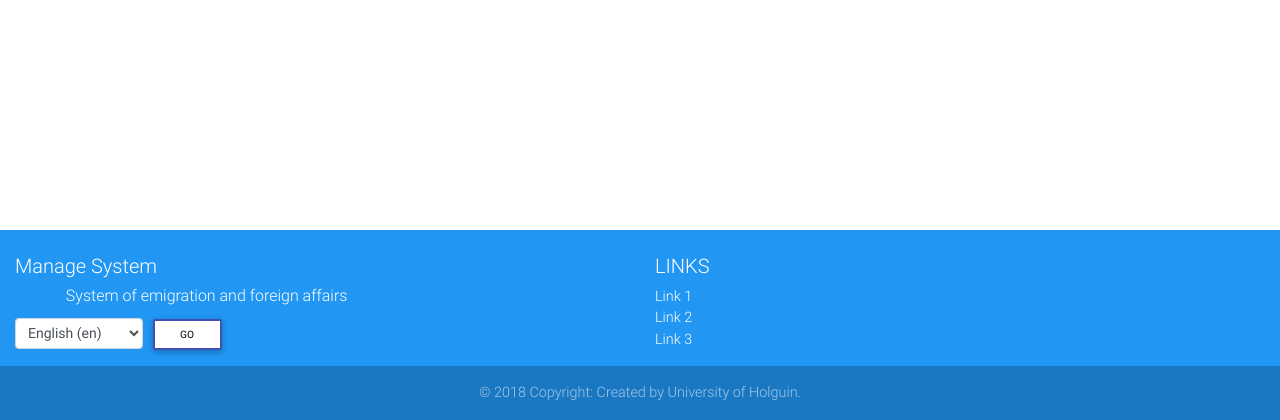
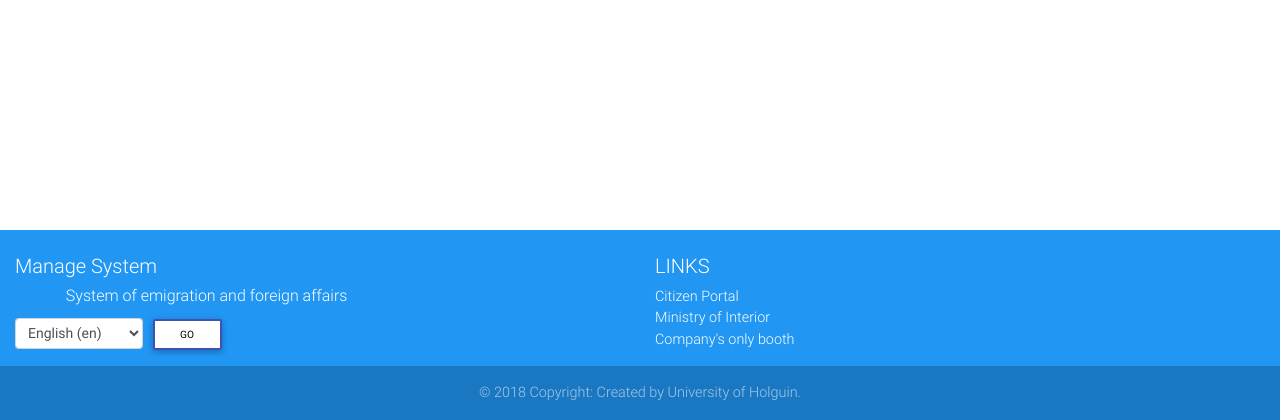
Before and after one commit to ragnarok22/smehla, a Django app: page /accounts/dashboard/ in a window 1280 px wide. Shown: the part 380-800 px from the top of the page. Run offline with Django 3.2, Linux system fonts and the light colour scheme; a user stored in the database is signed in; some libraries are stand-ins or nearby versions.

Commit message:
haciendo la traduccion a los links del footer

```diff
--- a/accounts/templates/navbar.html
+++ b/accounts/templates/navbar.html
@@ -162,13 +162,13 @@
                     <h5 class="text-uppercase">{% trans 'Links' %}</h5>
                     <ul class="list-unstyled">
                         <li>
-                            <a href="#">Link 1</a>
+                            <a href="http://www.cidadao.gov.ao" target="_blank">{% trans 'Citizen Portal' %}</a>
                         </li>
                         <li>
-                            <a href="#">Link 2</a>
+                            <a href="http://www.minint.gov.ao" target="_blank">{% trans 'Ministry of Interior' %}</a>
                         </li>
                         <li>
-                            <a href="#">Link 3</a>
+                            <a href="http://gue.minjus-ao.com" target="_blank">{% trans "Company's only booth" %}</a>
                         </li>
                     </ul>
                 </div>
```
Also changed, not shown: accounts/locale/es/LC_MESSAGES/django.po, accounts/locale/pt/LC_MESSAGES/django.po, db.sqlite3, services/locale/es/LC_MESSAGES/django.po, services/locale/pt/LC_MESSAGES/django.po, 2 other files.
